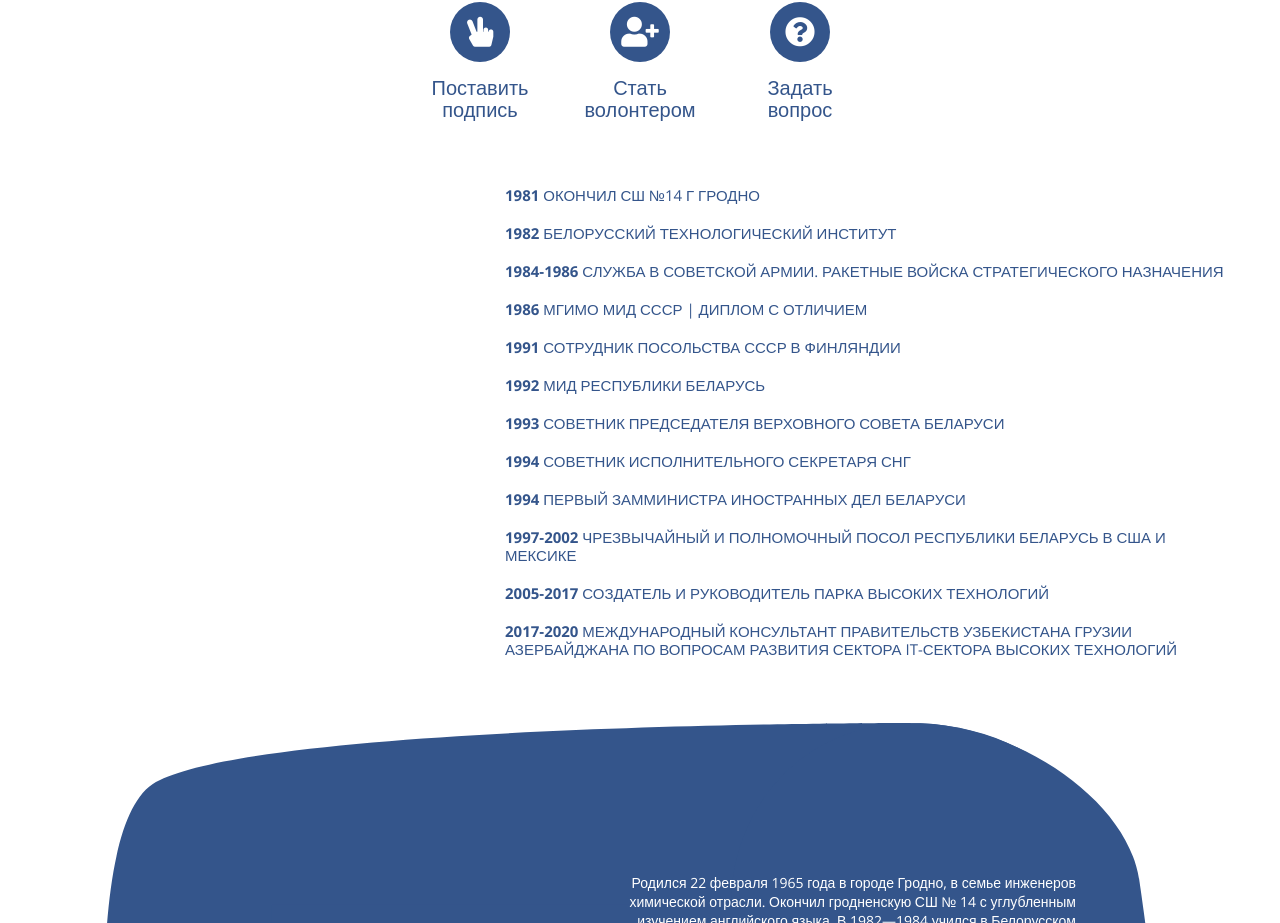
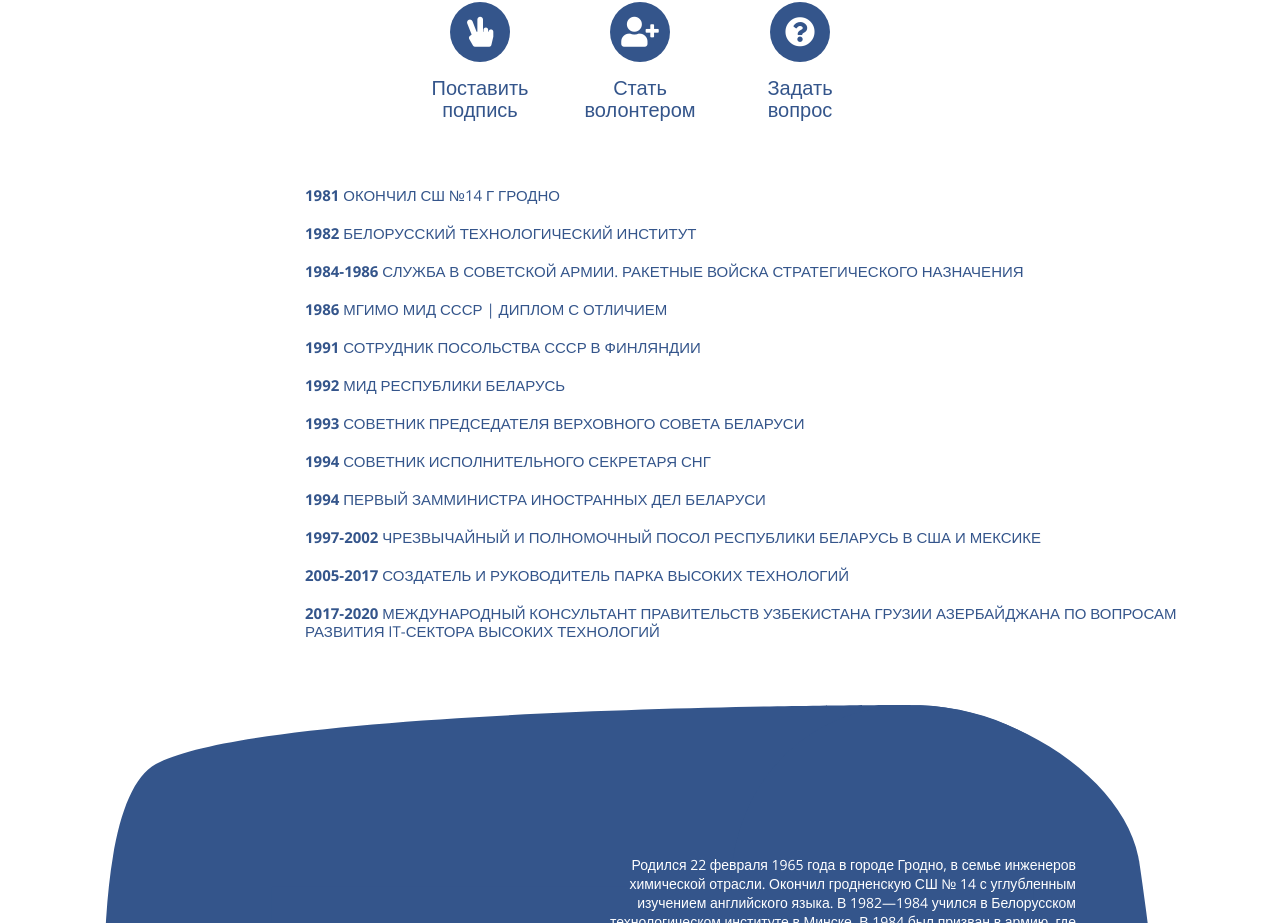
Before and after one commit to html5css3-pro/tsepkalo, a React (Create React App) app: page / in a window 1280 px wide. Shown: the part 669-1592 px from the top of the page. Built offline with nearby package versions, Linux system fonts and the light colour scheme.

Commit message:
fixed title and description. Fixed some alignment rules

```diff
--- a/src/components/About/About.module.scss
+++ b/src/components/About/About.module.scss
@@ -4,10 +4,20 @@
 .about {
 
   &Info {
-    padding: 50px 0 50px 500px;
-    @include respond-to(desktop) {padding: 45px 0 45px 450px;}
-    @include respond-to(lg) {padding: 25px 0 25px 250px;}
-    @include respond-to(sm) {padding: 25px 0 25px 25px;}
+    padding: 50px 0 50px 250px;
+    @include respond-to(desktop) {padding: 45px 0 45px 250px;}
+    @include respond-to(lg) {padding: 25px 0 25px 200px;}
+    @include respond-to(md) {padding: 25px 0 25px 140px;}
+    @include respond-to(sm) {
+      width: 60%;
+      margin: 0 auto;
+      padding: 25px 0 0;
+    }
+    @include respond-to(xs) {
+      width: auto;
+      margin: 0;
+      padding: 25px 0 25px 25px;
+    }
 
     ul {
       li {
--- a/src/components/About/const.js
+++ b/src/components/About/const.js
@@ -10,5 +10,5 @@ export const list = [
   ['1994', 'ПЕРВЫЙ ЗАММИНИСТРА ИНОСТРАННЫХ ДЕЛ БЕЛАРУСИ'],
   ['1997-2002', 'ЧРЕЗВЫЧАЙНЫЙ И ПОЛНОМОЧНЫЙ ПОСОЛ РЕСПУБЛИКИ БЕЛАРУСЬ В США И МЕКСИКЕ'],
   ['2005-2017', 'СОЗДАТЕЛЬ И РУКОВОДИТЕЛЬ ПАРКА ВЫСОКИХ ТЕХНОЛОГИЙ'],
-  ['2017-2020', 'МЕЖДУНАРОДНЫЙ КОНСУЛЬТАНТ ПРАВИТЕЛЬСТВ УЗБЕКИСТАНА ГРУЗИИ АЗЕРБАЙДЖАНА ПО ВОПРОСАМ РАЗВИТИЯ СЕКТОРА IT-СЕКТОРА ВЫСОКИХ ТЕХНОЛОГИЙ']
+  ['2017-2020', 'МЕЖДУНАРОДНЫЙ КОНСУЛЬТАНТ ПРАВИТЕЛЬСТВ УЗБЕКИСТАНА ГРУЗИИ АЗЕРБАЙДЖАНА ПО ВОПРОСАМ РАЗВИТИЯ IT-СЕКТОРА ВЫСОКИХ ТЕХНОЛОГИЙ']
 ]
--- a/src/components/Intro/Intro.module.scss
+++ b/src/components/Intro/Intro.module.scss
@@ -6,7 +6,8 @@
   margin-bottom: 240px;
   background-image: linear-gradient($brand 80%, $text 80.1%);
   @include respond-to(sm) {background: $brand;}
-  @include respond-to(md) {margin-bottom: 140px;}
+  @include respond-to(md) {margin-bottom: 240px;}
+  @include respond-to(sm) {margin-bottom: 140px;}
   @include respond-to(560px) {margin-bottom:0; padding-bottom: 40px;}
 
   &Info {
--- a/src/components/Intro/const.js
+++ b/src/components/Intro/const.js
@@ -1,7 +1,7 @@
 export const list = [
   'Создатель Парка высоких технологий',
   'Кандидат юридических наук в области международного права',
-  'Имеет ранг Чрезвычайного и полномочного посла',
+  'Имел ранг Чрезвычайного и полномочного посла',
   'Правительственный эксперт Генерального секретаря ООН в области информационной безопасности',
   'Автор книг и более 100 публикаций'
 ]
```
